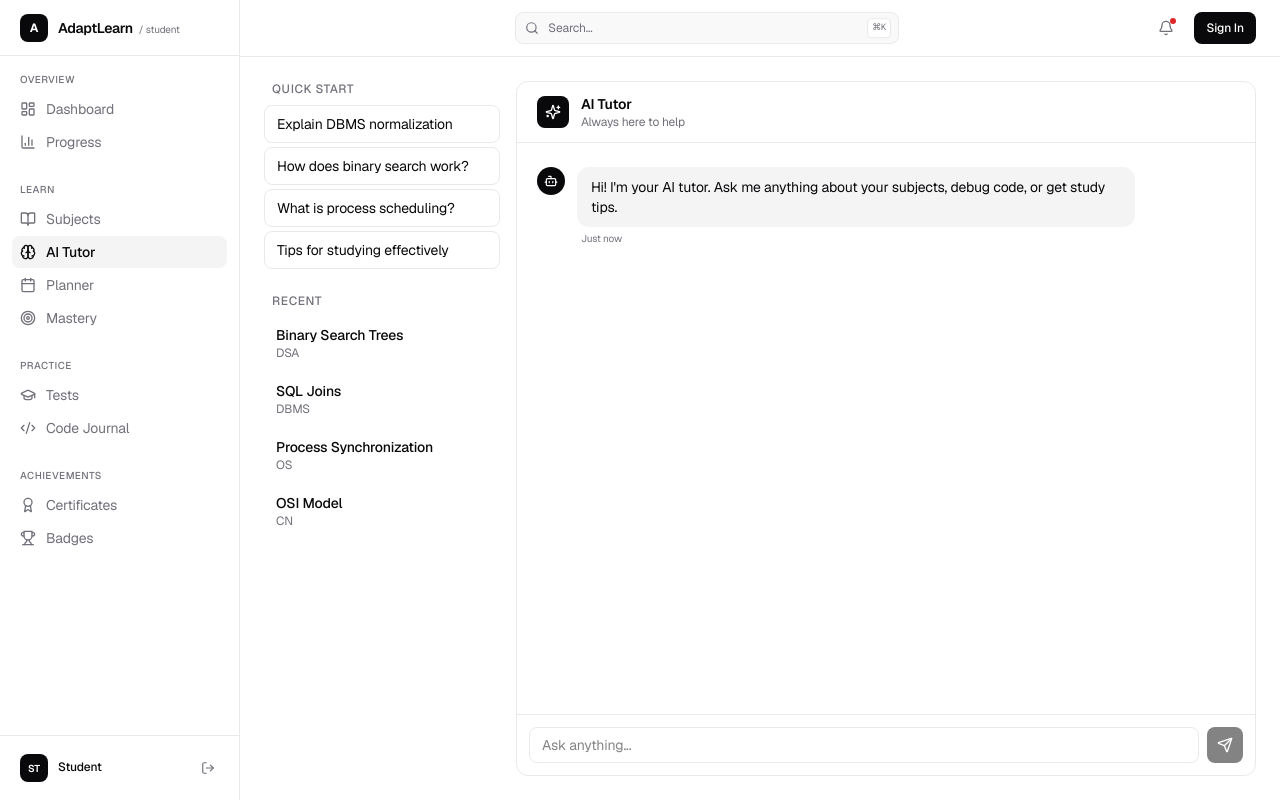
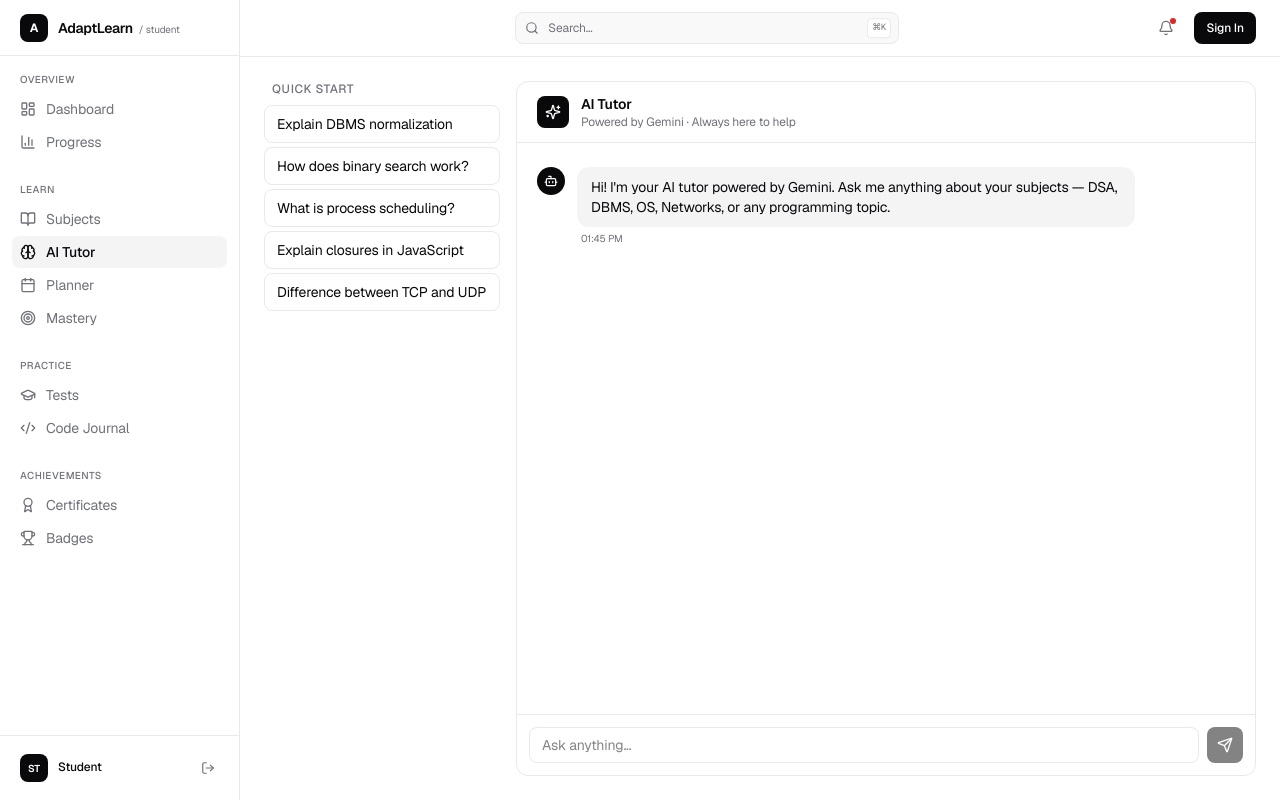
Before and after one commit to Rajeshkumar80/ADAPTIVE-LEARNING-PLATFORM, a Next.js app in the folder frontend/: page /ai-tutor in a window 1280 px wide. Built offline with nearby package versions, Linux system fonts and the light colour scheme; no server answers.

Commit message:
fix: AI tutor uses Gemini with real timestamps, OpenRouter reserved for CodeJournal synthesis

```diff
--- a/frontend/src/app/ai-tutor/page.tsx
+++ b/frontend/src/app/ai-tutor/page.tsx
@@ -6,13 +6,16 @@ import { Header } from '@/components/header';
 import { Card } from '@/components/ui/card';
 import { Button } from '@/components/ui/button';
 import { Send, Sparkles, Bot, User, Loader2 } from 'lucide-react';
-import { api } from '@/lib/api';
 
 interface Message {
   id: number;
   role: 'user' | 'assistant';
   content: string;
-  time: string;
+  timestamp: number;
+}
+
+function formatTime(ts: number): string {
+  return new Date(ts).toLocaleTimeString([], { hour: '2-digit', minute: '2-digit' });
 }
 
 export default function AITutorPage() {
@@ -22,8 +25,8 @@ export default function AITutorPage() {
     {
       id: 1,
       role: 'assistant',
-      content: "Hi! I'm your AI tutor. Ask me anything about your subjects, debug code, or get study tips.",
-      time: 'Just now',
+      content: "Hi! I'm your AI tutor powered by Gemini. Ask me anything about your subjects — DSA, DBMS, OS, Networks, or any programming topic.",
+      timestamp: Date.now(),
     },
   ]);
   const messagesEndRef = useRef<HTMLDivElement>(null);
@@ -32,31 +35,9 @@ export default function AITutorPage() {
     'Explain DBMS normalization',
     'How does binary search work?',
     'What is process scheduling?',
-    'Tips for studying effectively',
+    'Explain closures in JavaScript',
+    'Difference between TCP and UDP',
   ];
-
-  const recent = [
-    { id: 1, topic: 'Binary Search Trees', subject: 'DSA' },
-    { id: 2, topic: 'SQL Joins', subject: 'DBMS' },
-    { id: 3, topic: 'Process Synchronization', subject: 'OS' },
-    { id: 4, topic: 'OSI Model', subject: 'CN' },
-  ];
-
-  const fallbackResponses: Record<string, string> = {
-    binary: "Binary Search is an efficient algorithm for finding a target value in a sorted array.\n\n1. Compare target with middle element\n2. If equal, you've found it\n3. If target is smaller, search left half\n4. If larger, search right half\n5. Repeat until found\n\nTime Complexity: O(log n)",
-    sort: "Common sorting algorithms:\n\n• Bubble Sort — O(n²), simple\n• Quick Sort — O(n log n) avg\n• Merge Sort — O(n log n), stable\n• Heap Sort — O(n log n), in-place",
-    normal: "Database normalization reduces redundancy.\n\n• 1NF — atomic values\n• 2NF — 1NF + no partial dependencies\n• 3NF — 2NF + no transitive dependencies\n• BCNF — stricter 3NF",
-    process: "Process scheduling determines which process runs next on the CPU.\n\nCommon algorithms:\n• FCFS (First Come First Served)\n• SJF (Shortest Job First)\n• Round Robin\n• Priority Scheduling\n• Multilevel Queue",
-    osi: "The OSI Model has 7 layers:\n\n7. Application — User interface\n6. Presentation — Data format/encryption\n5. Session — Connections\n4. Transport — TCP/UDP\n3. Network — Routing (IP)\n2. Data Link — Frames (MAC)\n1. Physical — Bits over wire",
-  };
-
-  const generateFallback = (query: string): string => {
-    const q = query.toLowerCase();
-    for (const [key, response] of Object.entries(fallbackResponses)) {
-      if (q.includes(key)) return response;
-    }
-    return `That's an interesting question about "${query}".\n\nI'm currently running in offline mode. To get full AI responses, the backend needs to be configured with an OpenAI API key. I can still help with common topics like binary search, sorting, normalization, process scheduling, and the OSI model.`;
-  };
 
   useEffect(() => {
     messagesEndRef.current?.scrollIntoView({ behavior: 'smooth' });
@@ -70,27 +51,43 @@ export default function AITutorPage() {
       id: Date.now(),
       role: 'user',
       content: query,
-      time: 'Just now',
+      timestamp: Date.now(),
     };
     setMessages(prev => [...prev, userMsg]);
     setMessage('');
     setLoading(true);
 
     try {
-      const response = await api.askAI(query);
+      // Build history from last 10 messages for context
+      const history = messages.slice(-10).map(m => ({
+        role: m.role,
+        content: m.content,
+      }));
+
+      const token = localStorage.getItem('token');
+      const res = await fetch(`${process.env.NEXT_PUBLIC_API_URL || 'http://localhost:8000'}/api/ai/chat`, {
+        method: 'POST',
+        headers: {
+          'Content-Type': 'application/json',
+          ...(token ? { Authorization: `Bearer ${token}` } : {}),
+        },
+        body: JSON.stringify({ message: query, history }),
+      });
+
+      const data = await res.json();
+
       setMessages(prev => [...prev, {
         id: Date.now() + 1,
         role: 'assistant',
-        content: response.response || generateFallback(query),
-        time: 'Just now',
+        content: data.response || 'Sorry, I could not generate a response.',
+        timestamp: Date.now(),
       }]);
-    } catch {
-      // Fallback when backend unavailable
+    } catch (err) {
       setMessages(prev => [...prev, {
         id: Date.now() + 1,
         role: 'assistant',
-        content: generateFallback(query),
-        time: 'Just now',
+        content: 'Unable to reach the AI service. Make sure the backend is running at localhost:8000.',
+        timestamp: Date.now(),
       }]);
     } finally {
       setLoading(false);
@@ -121,22 +118,6 @@ export default function AITutorPage() {
                   ))}
                 </div>
               </div>
-
-              <div>
-                <p className="text-xs font-medium text-muted-foreground uppercase tracking-wider mb-2 px-2 mt-6">Recent</p>
-                <div className="space-y-1">
-                  {recent.map((r) => (
-                    <button
-                      key={r.id}
-                      onClick={() => handleSend(`Tell me about ${r.topic}`)}
-                      className="w-full text-left px-3 py-2 hover:bg-muted rounded-md transition-colors"
-                    >
-                      <p className="text-sm font-medium truncate">{r.topic}</p>
-                      <p className="text-xs text-muted-foreground">{r.subject}</p>
-                    </button>
-                  ))}
-                </div>
-              </div>
             </div>
 
             {/* Chat */}
@@ -147,7 +128,7 @@ export default function AITutorPage() {
                 </div>
                 <div>
                   <p className="text-sm font-semibold">AI Tutor</p>
-                  <p className="text-xs text-muted-foreground">Always here to help</p>
+                  <p className="text-xs text-muted-foreground">Powered by Gemini · Always here to help</p>
                 </div>
               </div>
 
@@ -165,7 +146,9 @@ export default function AITutorPage() {
                       }`}>
                         {msg.content}
                       </div>
-                      <p className="text-[10px] text-muted-foreground mt-1 px-1">{msg.time}</p>
+                      <p className="text-[10px] text-muted-foreground mt-1 px-1">
+                        {formatTime(msg.timestamp)}
+                      </p>
                     </div>
                   </div>
                 ))}
```
Also changed, not shown: 1 other file (tests, documents, lock files or other folders).
